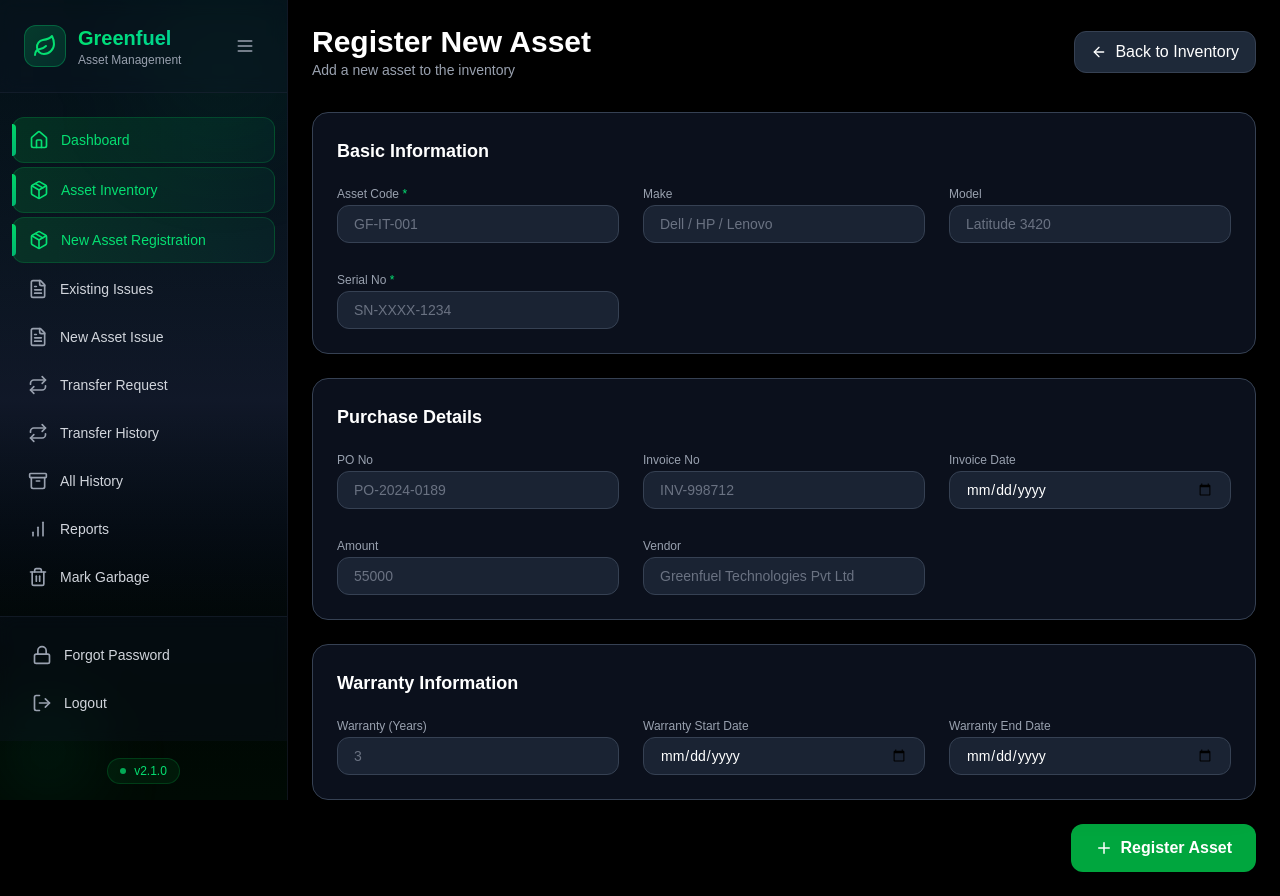
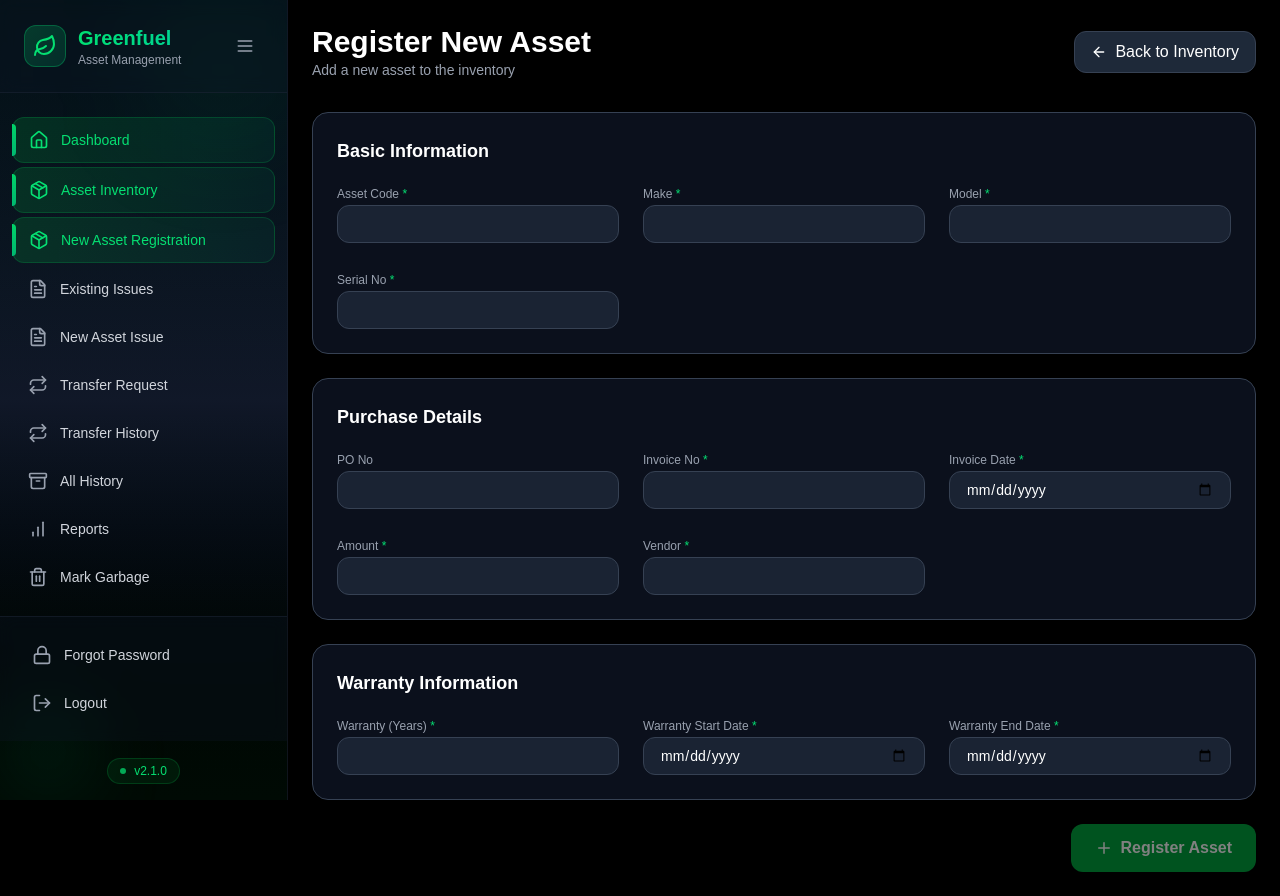
Before and after one commit to AmanBhatt0910/greenfuel-asset-management, a Next.js app: page /dashboard/assets/new in a window 1280 px wide. Built offline with nearby package versions, Linux system fonts and the light colour scheme.

Commit message:
made form strict

```diff
--- a/src/app/dashboard/assets/new/page.jsx
+++ b/src/app/dashboard/assets/new/page.jsx
@@ -1,5 +1,5 @@
 "use client";
-import { useState, useCallback } from "react";
+import { useState, useCallback, useMemo } from "react";
 import { useRouter } from "next/navigation";
 import { motion } from "framer-motion";
 import React from "react";
@@ -60,6 +60,28 @@ export default function NewAssetPage() {
   const [saving, setSaving] = useState(false);
   const [msg, setMsg] = useState({ type: "", text: "" });
 
+  /* ---------- Required fields ---------- */
+  const requiredFields = [
+    "asset_code",
+    "make",
+    "model",
+    "serial_no",
+    "invoice_no",
+    "invoice_date",
+    "amount",
+    "vendor",
+    "warranty_years",
+    "warranty_start",
+    "warranty_end",
+  ];
+
+  /* ---------- Validation ---------- */
+  const isFormValid = useMemo(() => {
+    return requiredFields.every(
+      (key) => String(form[key]).trim() !== ""
+    );
+  }, [form]);
+
   const onChange = useCallback((e) => {
     const { name, value } = e.target;
     setForm((f) => ({ ...f, [name]: value }));
@@ -68,13 +90,25 @@ export default function NewAssetPage() {
   const onSubmit = async (e) => {
     e.preventDefault();
     setMsg({ type: "", text: "" });
+
+    if (!isFormValid) {
+      setMsg({
+        type: "error",
+        text: "Please fill all required fields before submitting.",
+      });
+      return;
+    }
+
     setSaving(true);
 
     try {
       const token = localStorage.getItem("token");
       if (!token) {
         setSaving(false);
-        setMsg({ type: "error", text: "Not authenticated. Please log in again." });
+        setMsg({
+          type: "error",
+          text: "Not authenticated. Please log in again.",
+        });
         return;
       }
 
@@ -86,10 +120,8 @@ export default function NewAssetPage() {
         },
         body: JSON.stringify({
           ...form,
-          amount: form.amount ? Number(form.amount) : null,
-          warranty_years: form.warranty_years
-            ? Number(form.warranty_years)
-            : null,
+          amount: Number(form.amount),
+          warranty_years: Number(form.warranty_years),
         }),
       });
 
@@ -97,7 +129,10 @@ export default function NewAssetPage() {
 
       if (!res.ok) {
         setSaving(false);
-        setMsg({ type: "error", text: data.message || "Failed to save asset" });
+        setMsg({
+          type: "error",
+          text: data.message || "Failed to save asset",
+        });
         return;
       }
 
@@ -138,117 +173,41 @@ export default function NewAssetPage() {
       {/* Form */}
       <form onSubmit={onSubmit} className="space-y-6">
         {/* Basic Info */}
-        <section className="bg-gray-900/70 backdrop-blur-xl border border-gray-700 rounded-2xl p-6 shadow-xl">
+        <section className="bg-gray-900/70 border border-gray-700 rounded-2xl p-6">
           <h3 className="text-lg font-semibold text-white mb-4">
             Basic Information
           </h3>
           <div className="grid grid-cols-1 md:grid-cols-3 gap-6">
-            <Field
-              label="Asset Code"
-              name="asset_code"
-              required
-              placeholder="GF-IT-001"
-              value={form.asset_code}
-              onChange={onChange}
-            />
-            <Field
-              label="Make"
-              name="make"
-              placeholder="Dell / HP / Lenovo"
-              value={form.make}
-              onChange={onChange}
-            />
-            <Field
-              label="Model"
-              name="model"
-              placeholder="Latitude 3420"
-              value={form.model}
-              onChange={onChange}
-            />
-            <Field
-              label="Serial No"
-              name="serial_no"
-              required
-              placeholder="SN-XXXX-1234"
-              value={form.serial_no}
-              onChange={onChange}
-            />
+            <Field label="Asset Code" name="asset_code" required value={form.asset_code} onChange={onChange} />
+            <Field label="Make" name="make" required value={form.make} onChange={onChange} />
+            <Field label="Model" name="model" required value={form.model} onChange={onChange} />
+            <Field label="Serial No" name="serial_no" required value={form.serial_no} onChange={onChange} />
           </div>
         </section>
 
         {/* Purchase Info */}
-        <section className="bg-gray-900/70 backdrop-blur-xl border border-gray-700 rounded-2xl p-6 shadow-xl">
+        <section className="bg-gray-900/70 border border-gray-700 rounded-2xl p-6">
           <h3 className="text-lg font-semibold text-white mb-4">
             Purchase Details
           </h3>
           <div className="grid grid-cols-1 md:grid-cols-3 gap-6">
-            <Field
-              label="PO No"
-              name="po_no"
-              placeholder="PO-2024-0189"
-              value={form.po_no}
-              onChange={onChange}
-            />
-            <Field
-              label="Invoice No"
-              name="invoice_no"
-              placeholder="INV-998712"
-              value={form.invoice_no}
-              onChange={onChange}
-            />
-            <Field
-              label="Invoice Date"
-              name="invoice_date"
-              type="date"
-              value={form.invoice_date}
-              onChange={onChange}
-            />
-            <Field
-              label="Amount"
-              name="amount"
-              type="number"
-              placeholder="55000"
-              value={form.amount}
-              onChange={onChange}
-            />
-            <Field
-              label="Vendor"
-              name="vendor"
-              placeholder="Greenfuel Technologies Pvt Ltd"
-              value={form.vendor}
-              onChange={onChange}
-            />
+            <Field label="PO No" name="po_no" value={form.po_no} onChange={onChange} />
+            <Field label="Invoice No" name="invoice_no" required value={form.invoice_no} onChange={onChange} />
+            <Field label="Invoice Date" name="invoice_date" type="date" required value={form.invoice_date} onChange={onChange} />
+            <Field label="Amount" name="amount" type="number" required value={form.amount} onChange={onChange} />
+            <Field label="Vendor" name="vendor" required value={form.vendor} onChange={onChange} />
           </div>
         </section>
 
         {/* Warranty */}
-        <section className="bg-gray-900/70 backdrop-blur-xl border border-gray-700 rounded-2xl p-6 shadow-xl">
+        <section className="bg-gray-900/70 border border-gray-700 rounded-2xl p-6">
           <h3 className="text-lg font-semibold text-white mb-4">
             Warranty Information
           </h3>
           <div className="grid grid-cols-1 md:grid-cols-3 gap-6">
-            <Field
-              label="Warranty (Years)"
-              name="warranty_years"
-              type="number"
-              placeholder="3"
-              value={form.warranty_years}
-              onChange={onChange}
-            />
-            <Field
-              label="Warranty Start Date"
-              name="warranty_start"
-              type="date"
-              value={form.warranty_start}
-              onChange={onChange}
-            />
-            <Field
-              label="Warranty End Date"
-              name="warranty_end"
-              type="date"
-              value={form.warranty_end}
-              onChange={onChange}
-            />
+            <Field label="Warranty (Years)" name="warranty_years" type="number" required value={form.warranty_years} onChange={onChange} />
+            <Field label="Warranty Start Date" name="warranty_start" type="date" required value={form.warranty_start} onChange={onChange} />
+            <Field label="Warranty End Date" name="warranty_end" type="date" required value={form.warranty_end} onChange={onChange} />
           </div>
         </section>
 
@@ -271,7 +230,7 @@ export default function NewAssetPage() {
             whileHover={{ scale: 1.02 }}
             whileTap={{ scale: 0.98 }}
             type="submit"
-            disabled={saving}
+            disabled={saving || !isFormValid}
             className="px-6 py-3 rounded-xl bg-green-600 hover:bg-green-700
                        font-semibold flex items-center gap-2 shadow-lg
                        disabled:opacity-50"
```
